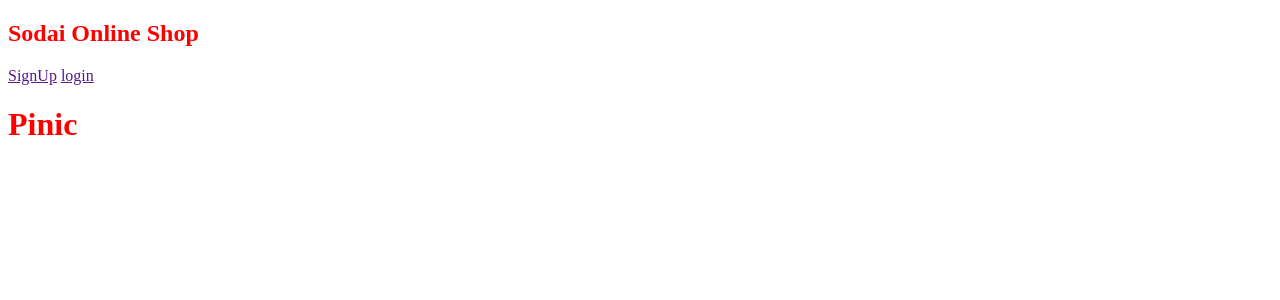
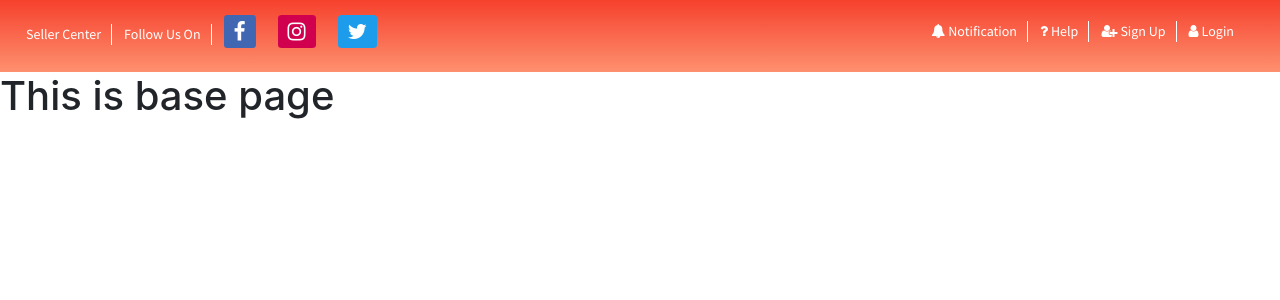
Before and after one commit to fuadashraful/DjangoEcommerce, a Django app: template templates/base.html in a window 1280 px wide. Shown: the top 300 px of the page. Run offline with Django 3.2, Linux system fonts and the light colour scheme; the template is opened without the code that fills it, so the values that code supplies are empty; parts of the project's set-up code (start-up, migrations or seed data) failed here and were passed over; some libraries are stand-ins or nearby versions.

Commit message:
user authentication implemented

```diff
--- a/requirements.txt
+++ b/requirements.txt
@@ -10,3 +10,6 @@
 user: sodaiadmin
 pass:sodaiadmin
 email:sodaiadmin@gmail.com
+
+4. git add modified
+git ls-files --modified | xargs git add
--- a/shopUser/urls.py
+++ b/shopUser/urls.py
@@ -4,4 +4,5 @@ from . import views as userViews
 urlpatterns = [
 
     path('',userViews.HomeView,name="home") ,
+    path('signup/',userViews.SignUp,name="signup"),
 ]
--- a/static/css/base.css
+++ b/static/css/base.css
@@ -1,5 +1,81 @@
+/*  general  */
+@import url("https://fonts.googleapis.com/css?family=Source+Sans+Pro:300i,400,600&display=swap");
+* {
+  margin: 0;
+  padding: 0;
+  box-sizing: border-box; }
 
-body
-{
-    color: red;
-}
+/*google font */
+body {
+  font-size: 62.5%; }
+
+ul {
+  list-style-type: none; }
+
+.fb {
+  background-color: #4267B2; }
+
+.instagram {
+  background-color: #D1004F; }
+
+.twitter {
+  background-color: #1C9CEA; }
+
+/* end general   */
+/* nav and search bar*/
+.navbarAndSearch {
+  font-family: 'Source Sans Pro', sans-serif;
+  position: relative;
+  background: #f6412d;
+  background: linear-gradient(#f6412d, rgba(253, 97, 50, 0.7));
+  width: 100%;
+  overflow: hidden;
+  /* left ul of navbar*/
+  /* right ul of navbar*/ }
+  .navbarAndSearch .left-ul {
+    float: left; }
+    .navbarAndSearch .left-ul li {
+      display: inline-block;
+      font-size: 1.4em;
+      text-transform: capitalize;
+      padding: 0 10px; }
+      .navbarAndSearch .left-ul li a {
+        color: #fff; }
+    .navbarAndSearch .left-ul .social-links {
+      font-size: 1.5em;
+      padding: 3px 10px;
+      border-radius: 10%; }
+    .navbarAndSearch .left-ul li:nth-child(1), .navbarAndSearch .left-ul li:nth-child(2) {
+      border-right: 1px solid #fff; }
+  .navbarAndSearch .right-ul {
+    float: right;
+    margin-right: 20px; }
+    .navbarAndSearch .right-ul li {
+      display: inline-block;
+      font-size: 1.4em;
+      text-transform: capitalize;
+      padding: 0 10px;
+      border-right: 1px solid #fff; }
+      .navbarAndSearch .right-ul li a {
+        color: #fff; }
+      .navbarAndSearch .right-ul li i {
+        margin-right: 3px; }
+    .navbarAndSearch .right-ul li:last-child {
+      border-right: none; }
+
+/*End  nav and search bar*/
+/*  Responsive design */
+@media only screen and (max-width: 768px) {
+  .navbarAndSearch .left-ul li {
+    font-size: 1.6em;
+    padding-top: 10px; }
+    .navbarAndSearch .left-ul li .social-links {
+      font-size: 1.2em;
+      padding: 3px 10px;
+      border-radius: 10%; }
+  .navbarAndSearch .left-ul li:first-child {
+    margin-left: 0; }
+  .navbarAndSearch .right-ul li {
+    padding-top: 10px; } }
+
+/*# sourceMappingURL=base.css.map */
--- /dev/null
+++ b/static/scss/base.scss
@@ -0,0 +1,134 @@
+/*  general  */
+*
+{
+ margin: 0;
+ padding: 0;
+ box-sizing: border-box;
+}
+/*google font */
+@import url('https://fonts.googleapis.com/css?family=Source+Sans+Pro:300i,400,600&display=swap');
+body
+{
+    font-size: 62.5%;
+}
+ul
+{
+    list-style-type: none;
+}
+.fb{background-color:#4267B2;}
+.instagram{background-color: #D1004F;}
+.twitter{background-color: #1C9CEA;}
+/* end general   */
+
+ /* nav and search bar*/
+.navbarAndSearch
+{
+    font-family: 'Source Sans Pro', sans-serif;
+    position: relative;
+    background:rgba(246,65,45,1);
+    background: linear-gradient(rgba(246,65,45,1),rgba(253, 97, 50,0.7));
+
+    width: 100%;
+    overflow: hidden;
+  /* left ul of navbar*/
+    .left-ul
+    {
+        float: left;
+        li
+        {
+            display: inline-block;
+
+            font-size: 1.4em;
+            text-transform: capitalize;
+            padding: 0 10px;
+            a
+            {
+                color: #fff;
+            }
+        }
+        .social-links
+        {
+            font-size: 1.5em;
+            padding: 3px 10px;
+            border-radius: 10%;
+
+        }
+        li:nth-child(1),li:nth-child(2)
+        {
+            border-right: 1px solid #fff;
+        }
+    }
+ /* right ul of navbar*/
+    .right-ul
+    {
+        float: right;
+        margin-right: 20px;
+
+        li
+        {
+            display: inline-block;
+            font-size: 1.4em;
+            text-transform: capitalize;
+            padding: 0 10px;
+            a{
+                color: #fff;
+            }
+            border-right: 1px solid #fff;
+            i
+            {
+                margin-right: 3px;
+            }
+        }
+        li:last-child
+        {
+            border-right: none;
+        }
+
+    }
+
+}
+ /*End  nav and search bar*/
+
+
+
+
+
+
+
+/*  Responsive design */
+
+@media only screen and(max-width:768px)
+{
+   .navbarAndSearch
+   {
+    .left-ul
+    {
+        li
+        {
+            font-size: 1.6em;
+            padding-top: 10px;
+            .social-links
+            {
+                font-size: 1.2em;
+                padding: 3px 10px;
+                border-radius: 10%;
+
+            }
+
+
+        }
+        li:first-child
+        {
+            margin-left: 0;
+        }
+    }
+
+    .right-ul
+    {
+        li
+        {
+            padding-top: 10px;
+        }
+    }
+   }
+}
--- a/templates/base.html
+++ b/templates/base.html
@@ -5,24 +5,46 @@
     <meta charset="UTF-8">
     <meta name="viewport" content="width=device-width, initial-scale=1.0">
     <meta http-equiv="X-UA-Compatible" content="ie=edge">
-    <title>{%block title %}Welcome to base page{% endblock title %}</title>
+    <title>{%block title %}Shodai Online Shop {% endblock title %}</title>
+    <link rel="stylesheet" href="https://stackpath.bootstrapcdn.com/bootstrap/4.4.1/css/bootstrap.min.css" integrity="sha384-Vkoo8x4CGsO3+Hhxv8T/Q5PaXtkKtu6ug5TOeNV6gBiFeWPGFN9MuhOf23Q9Ifjh" crossorigin="anonymous">
+    <!-- fontawsome cdn -->
+    <link href="https://stackpath.bootstrapcdn.com/font-awesome/4.7.0/css/font-awesome.min.css" rel="stylesheet" integrity="sha384-wvfXpqpZZVQGK6TAh5PVlGOfQNHSoD2xbE+QkPxCAFlNEevoEH3Sl0sibVcOQVnN" crossorigin="anonymous">
+
     <link rel="stylesheet" href="{% static 'css/base.css' %}">
+    {%block CSS %}
+    {% endblock CSS%}
 </head>
 <body>
 
-    <div class="container">
-        <div class="logo">
-            <h2>Sodai Online Shop</h2>
-        </div>
-        <div class="navAndSearch">
-            <a href="">SignUp</a>
-            <a href="">login</a>
-        </div>
+    <div class="navbarAndSearch">
+     <div class="navbar mt-2">
+         <ul class="left-ul">
+             <li><a href="#">Seller Center</a></li>
+             <li><a href="#">Follow us on </a> </li>
+             <li><a class="social-links fb" href="#"><i class="fa fa-facebook"></i></a></li>
+             <li><a class="social-links instagram" href="#"><i class="fa fa-instagram"></i></a></li>
+             <li><a class="social-links twitter" href="#"><i class="fa fa-twitter"></i></a></li>
+         </ul>
+
+         <ul class="right-ul">
+            <li><a href="#"><i class="fa fa-bell"></i>Notification</a></li>
+            <li><a href="#"><i class="fa fa-question"></i>Help</a></li>
+            <li><a href="{% url 'signup'%}"><i class="fa fa-user-plus"></i>Sign Up</a></li>
+            <li><a href="#"><i class="fa fa-user"></i>Login</a></li>
+         </ul>
+     </div>
     </div>
 
     {% block content%}
-   <h1>Pinic</h1>
+   <h1>This is base page </h1>
 
     {% endblock content %}
+
+    <!-- bootstrap js  -->
+    <script src="https://code.jquery.com/jquery-3.4.1.slim.min.js" integrity="sha384-J6qa4849blE2+poT4WnyKhv5vZF5SrPo0iEjwBvKU7imGFAV0wwj1yYfoRSJoZ+n" crossorigin="anonymous"></script>
+    <script src="https://cdn.jsdelivr.net/npm/popper.js@1.16.0/dist/umd/popper.min.js" integrity="sha384-Q6E9RHvbIyZFJoft+2mJbHaEWldlvI9IOYy5n3zV9zzTtmI3UksdQRVvoxMfooAo" crossorigin="anonymous"></script>
+    <script src="https://stackpath.bootstrapcdn.com/bootstrap/4.4.1/js/bootstrap.min.js" integrity="sha384-wfSDF2E50Y2D1uUdj0O3uMBJnjuUD4Ih7YwaYd1iqfktj0Uod8GCExl3Og8ifwB6" crossorigin="anonymous"></script>
+    <!--ion-icon cdn-->
+    <script src="https://unpkg.com/ionicons@4.5.10-0/dist/ionicons.js"></script>
 </body>
 </html>
```
Also changed, not shown: shopUser/forms.py (+9 -3 lines), shopUser/views.py (+11 -3 lines), templates/registration/signup.html (+25 -0 lines), db.sqlite3, 1 other file.
